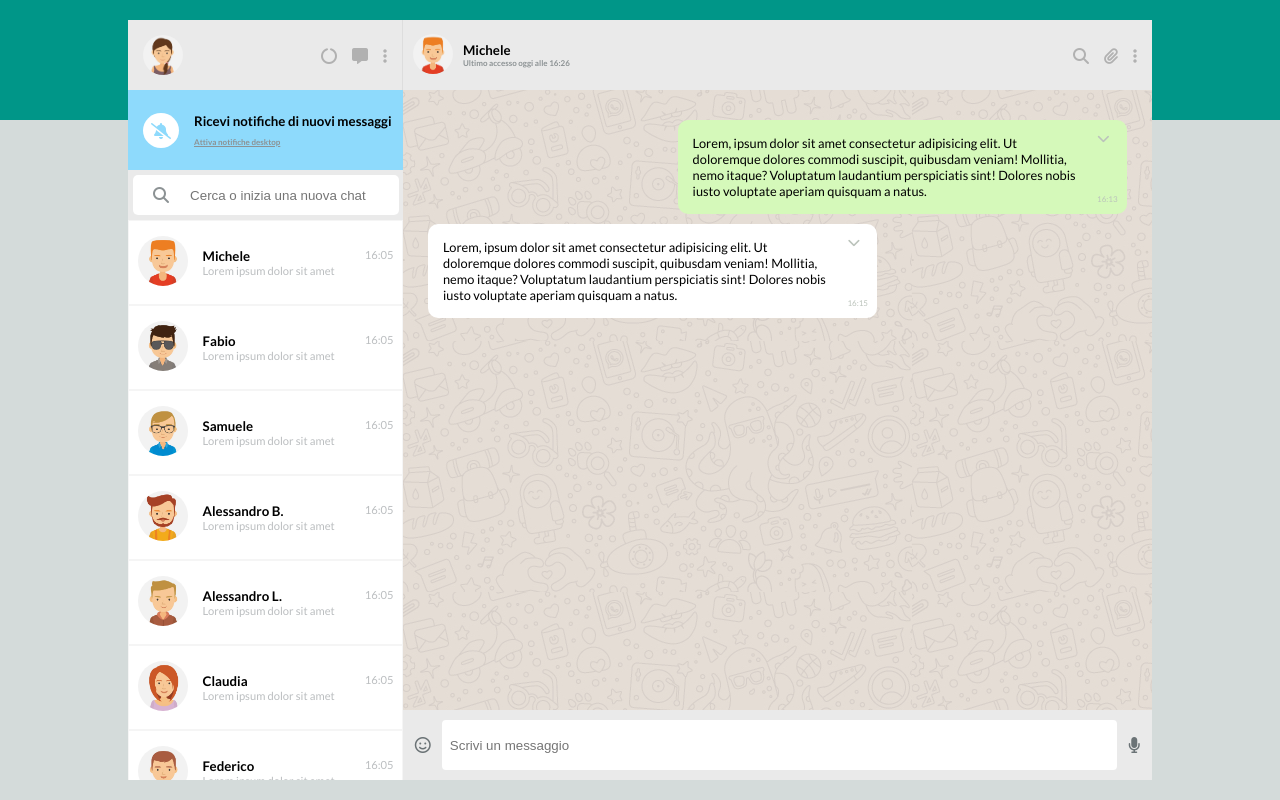
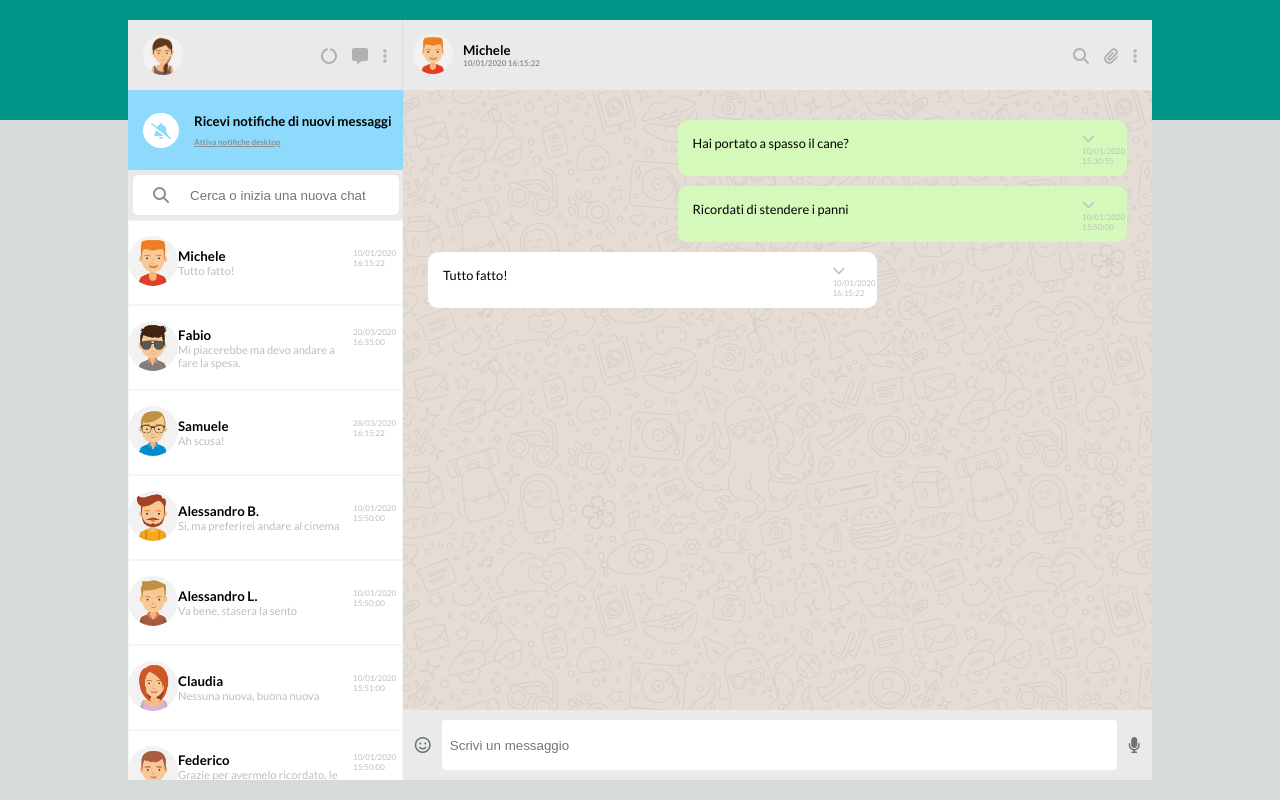
Before and after one commit to enrico-amerio/vue-boolzapp, a plain HTML site: page index.html in a window 1280 px wide. Drawn offline with nearby package versions, Linux system fonts and the light colour scheme.

Commit message:
[add] Milestone 2

```diff
--- a/css/style.css
+++ b/css/style.css
@@ -90,11 +90,22 @@ main{
 .old-msg{
   height: calc(100% - 70px);
   overflow-y: scroll;
+  cursor: pointer;
 }
 .old-msg-text{
-  margin:0 30px 0 15px;
+  /* margin:0 30px 0 15px; */
+  width: 175px;
 }
-.old-msg-text p, .old-msg-time{
+.old-msg-time, .old-msg-avatar{
+  width: 50px;
+}
+.old-msg-time{
+  font-size: 0.5rem;
+  font-weight: 500;
+  color:#bbbec0;
+
+}
+.old-msg-text p{
   font-size: 0.7rem;
   font-weight: 500;
   color:#bbbec0;
@@ -103,6 +114,7 @@ main{
   border: 1px solid rgb(245, 245, 245) ;
   padding:10px 0;
   background-color: white;
+  width: 100%;
 }
 .contact:last-of-type{
   border-bottom: none;
@@ -171,13 +183,13 @@ main{
   margin-right: 25px;
 }
 .message-right{
-  width: 5%;
+  width: 10%;
   padding: 10px 30px 10px 0;
   flex-direction: column;
   justify-content: space-between;
 }
 .message-left{
-  width: 95%;
+  width: 90%;
 }
 .message-time, .message-menu{
   color: #bbc3bb;
--- a/index.html
+++ b/index.html
@@ -41,16 +41,16 @@
             <input type="text" placeholder="   Cerca o inizia una nuova chat">
           </div>
           <div class="old-msg">
-            <div class="contact d-flex" v-for="contact in contacts.contacts">
-              <div>
+            <div class="contact d-flex" v-for="(contact, index) in contacts.contacts" @click="counter = index">
+              <div class="old-msg-avatar">
                 <img :src="contact.avatar" alt="avatar" class="avatar">
               </div>
               <div class="d-none">
                 <div class="old-msg-text">
                   <h5>{{contact.name}}</h5>
-                  <p>Lorem ipsum dolor sit amet</p>
+                  <p>{{contact.messages[contact.messages.length-1].message}}</p>
                 </div>
-                <div class="old-msg-time">16:05</div>
+                <div class="old-msg-time">{{contact.messages[contact.messages.length-1].date}}</div>
               </div>
              </div>
 
@@ -59,11 +59,11 @@
         <!-- RIGHT -->
         <div class="col right ">
           <div class="bar d-flex ">
-            <div class="top-left d-flex">
-              <div><img src="img/avatar_1.jpg" alt="avatar" class="avatar"></div>
+            <div class="top-left d-flex " >
+              <div><img :src="contacts.contacts[counter].avatar" alt="avatar" class="avatar"></div>
               <div class="user">
-                <h5>Michele</h5>
-                <p class="last-seen">Ultimo accesso oggi alle 16:26</p>
+                <h5>{{contacts.contacts[counter].name}}</h5>
+                <p class="last-seen">{{contacts.contacts[counter].messages[contacts.contacts[counter].messages.length-1].date}}</p>
               </div>
             </div>
               <div class="top-right d-flex">
@@ -73,9 +73,9 @@
             </div>
           </div>
           <div class="chat">
-            <div class="message sent d-flex">
+            <div class="message d-flex" :class="message.status" v-for="(message, index) in contacts.contacts[counter].messages">
               <div class="message-left">
-                <p>Lorem, ipsum dolor sit amet consectetur adipisicing elit. Ut doloremque dolores commodi suscipit, quibusdam veniam! Mollitia, nemo itaque? Voluptatum laudantium perspiciatis sint! Dolores nobis iusto voluptate aperiam quisquam a natus.</p>
+                <p>{{message.message}}</p>
               </div>
               <div class="message-right d-flex">
                 <div class="menu">
@@ -86,22 +86,7 @@
                     <a href="#">Cancella messaggio</a>
                   </div>
                 </div>
-                <div class="message-time">16:13</div>
-              </div>
-            </div>
-            <div class="message received d-flex">
-              <div class="message-left">
-                <p>Lorem, ipsum dolor sit amet consectetur adipisicing elit. Ut doloremque dolores commodi suscipit, quibusdam veniam! Mollitia, nemo itaque? Voluptatum laudantium perspiciatis sint! Dolores nobis iusto voluptate aperiam quisquam a natus.</p>
-              </div>
-              <div class="message-right d-flex">
-                <div class="menu">
-                  <div class="message-menu"><i class="fa-solid fa-chevron-down"></i></div>
-                  <div class="menu-content">
-                    <a href="#">Info messaggio</a>
-                    <a href="#">Cancella messaggio</a>
-                  </div>
-                </div>
-                <div class="message-time">16:15</div>
+                <div class="message-time">{{message.date}}</div>
               </div>
             </div>
           </div>
--- a/js/script.js
+++ b/js/script.js
@@ -5,7 +5,8 @@ const { createApp } = Vue;
 createApp({
   data(){
     return{
-      contacts
+      contacts,
+      counter: 0
     }
   }
 }).mount('#app');
```
Also changed, not shown: 1 other file.
